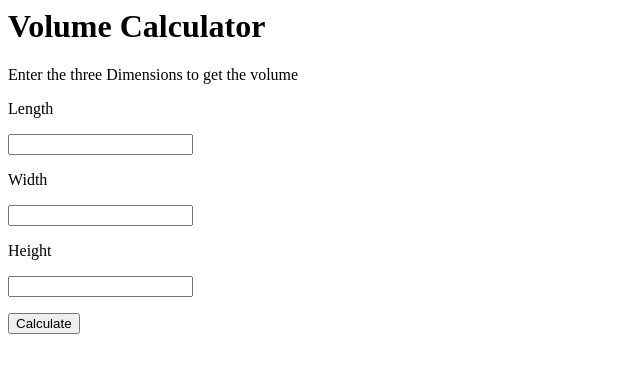
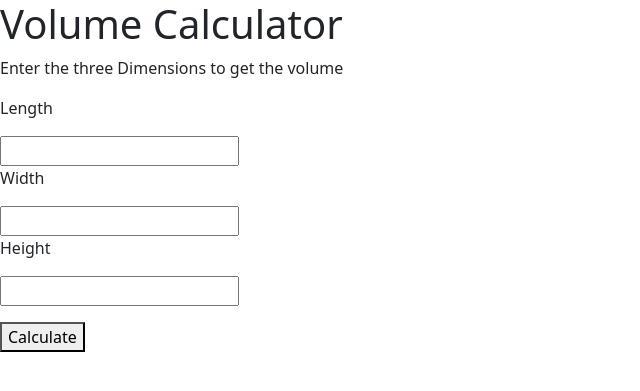
Before and after one commit to itsloni/Volume-Web-App-calculator, a Flask app: page / in a window 1280 px wide. Shown: the top 391 px of the page, without its empty margins (0-640 px from the left). Run offline with Flask 3, Linux system fonts and the light colour scheme; some libraries are stand-ins or nearby versions.

Commit message:
Working on the UI of the web app

```diff
--- a/templates/index.html
+++ b/templates/index.html
@@ -1,3 +1,5 @@
+<link href="https://cdn.jsdelivr.net/npm/bootstrap@6.0.0-alpha.2/dist/css/bootstrap.min.css" rel="stylesheet" integrity="sha384-MKn5NWVBEuQXJE7TSKSgPUmMiSCmVTfCsR+VSSeQpHnoyJQZZFn/kBn+Ht5jZDPQ" crossorigin="anonymous">
+
 <div>
     <h1>Volume Calculator</h1>
     <p>Enter the three Dimensions to get the volume</p>
```
